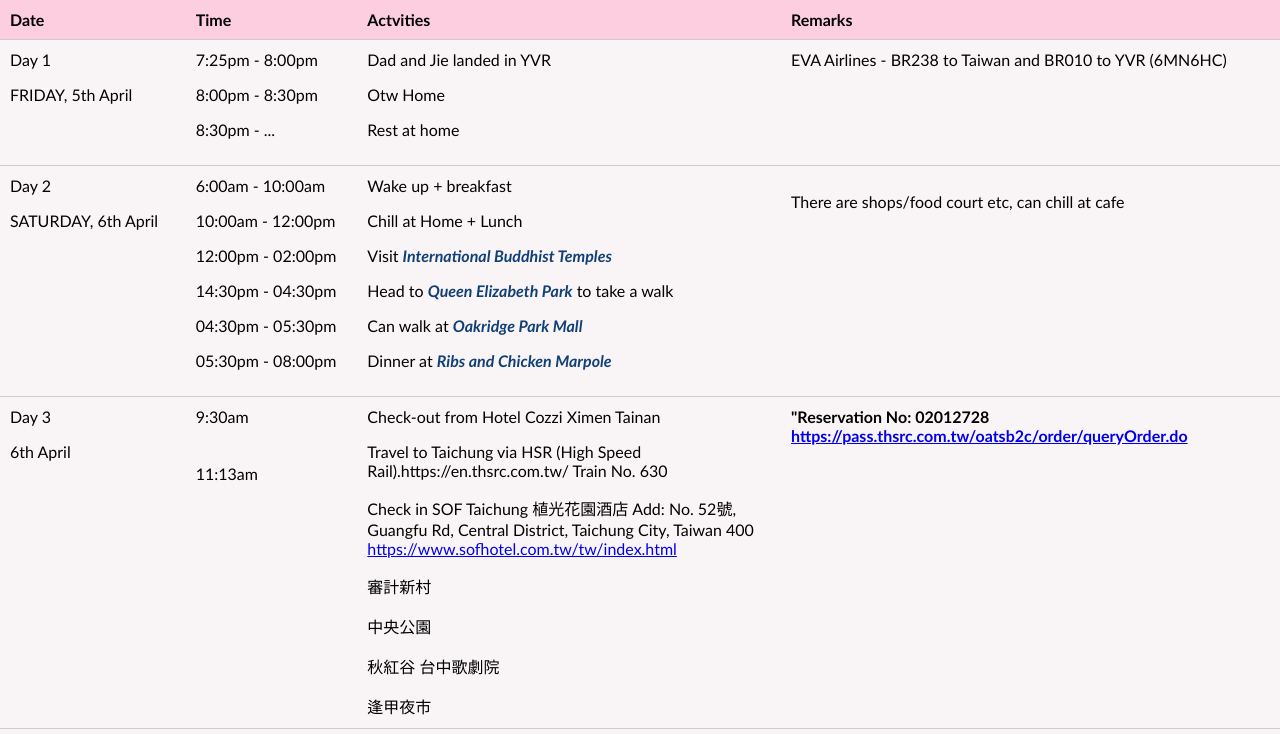
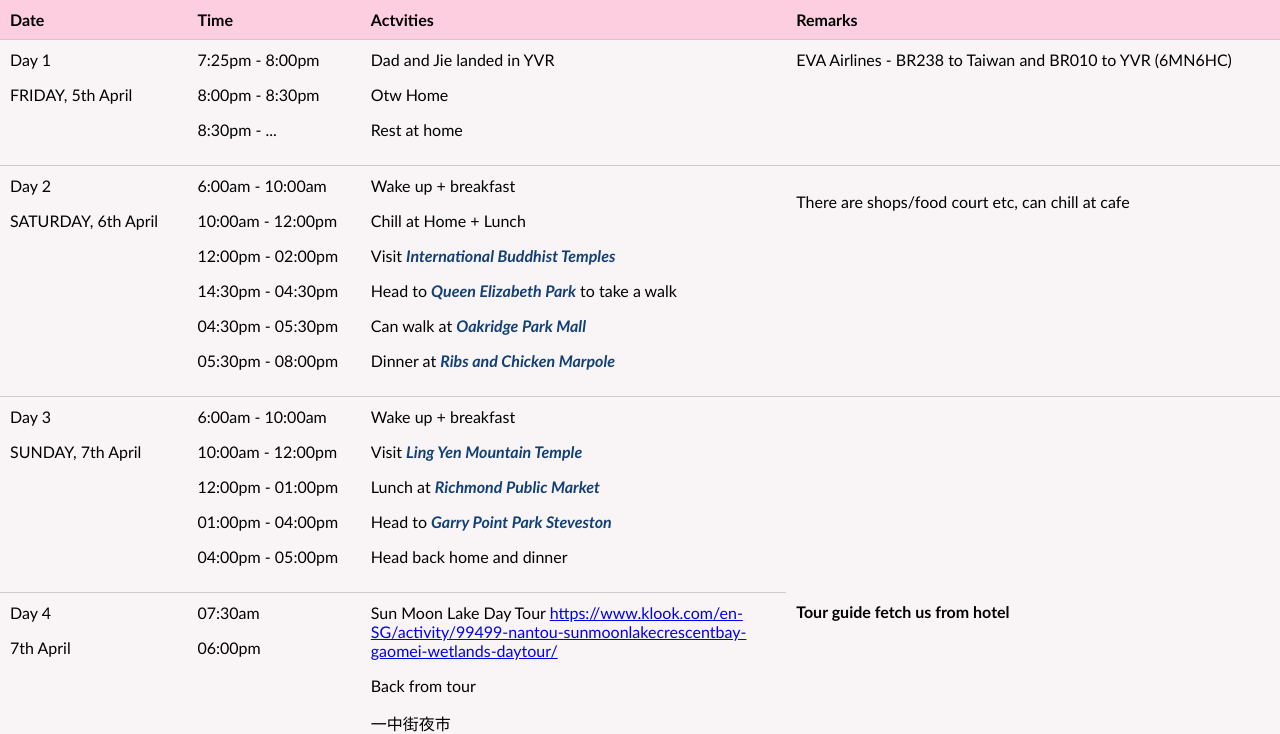
Before and after one commit to fishaez/batamtrip, a plain HTML site: page index.html in a window 1280 px wide. Shown: the part 82-816 px from the top of the page. Drawn offline with Linux system fonts and the light colour scheme.

Commit message:
Update index.html

```diff
--- a/index.html
+++ b/index.html
@@ -56,7 +56,7 @@
             </td>
             <td> EVA Airlines - BR238 to Taiwan and BR010 to YVR (6MN6HC) <br> <br><br></td>
         </tr>
-         <tr>
+        <tr>
             <td>Day 2 </p> SATURDAY, 6th April</td>
             <td>6:00am - 10:00am </p>
                 10:00am - 12:00pm </p>
@@ -76,20 +76,23 @@
                  </p>
                  </p>
                  </p>
-                There are shops/food court etc, can chill at cafe <br> <br><br></p></td>
+                There are shops/food court etc, can chill at cafe <br> <br><br></p>
+            </td>
         </tr>
-                <tr>
-            <td>Day 3 </p> 6th April</td>
-            <td>9:30am<br><br><br>11:13am</td>
-            <td>Check-out from Hotel Cozzi Ximen Tainan </p> Travel to Taichung via HSR (High Speed Rail).https://en.thsrc.com.tw/
-Train No. 630 </p>
-Check in SOF Taichung 植光花園酒店
-Add:  No. 52號, Guangfu Rd, Central District, Taichung City, Taiwan 400
-  <a href="https://www.sofhotel.com.tw/tw/index.html"> https://www.sofhotel.com.tw/tw/index.html</a></p>
-審計新村</p> 中央公園 </p> 秋紅谷 台中歌劇院 </p> 逢甲夜市  </td>
-            <td><b>"Reservation No: 02012728
- <a href="https://pass.thsrc.com.tw/oatsb2c/order/queryOrder.do"> https://pass.thsrc.com.tw/oatsb2c/order/queryOrder.do</a>
-</td>
+        <tr>
+            <td>Day 3 </p> SUNDAY, 7th April</td>
+            <td>6:00am - 10:00am </p>
+                10:00am - 12:00pm </p>
+                12:00pm - 01:00pm </p>
+                01:00pm - 04:00pm </p>
+                04:00pm - 05:00pm </p>
+            </td>
+            <td>Wake up + breakfast</p>
+                Visit <mycolor><i><b>Ling Yen Mountain Temple</i></b></mycolor></p>
+                Lunch at <mycolor><i><b>Richmond Public Market</i></b></mycolor></p>
+                Head to <mycolor><i><b>Garry Point Park Steveston</i></b></mycolor></p>
+                Head back home and dinner</p>
+            </td>
         </tr>
 
                <tr>
```
